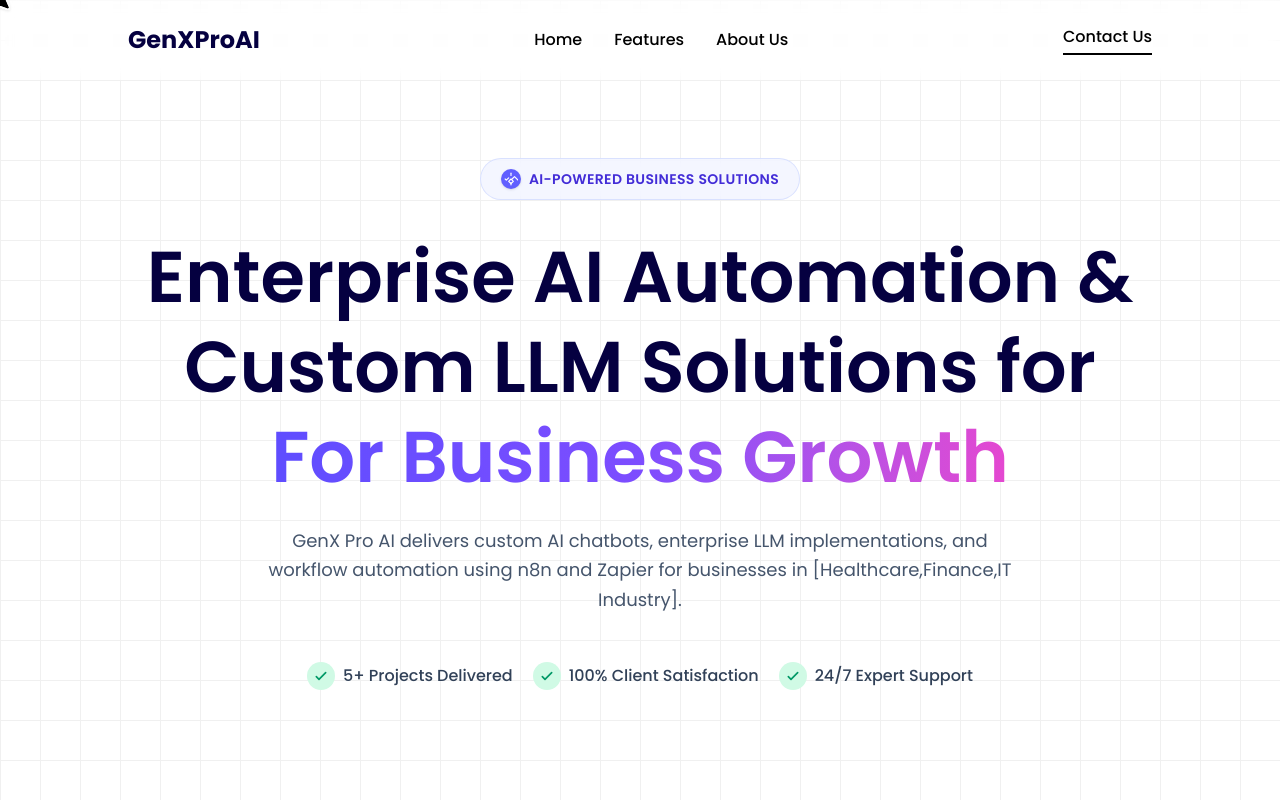
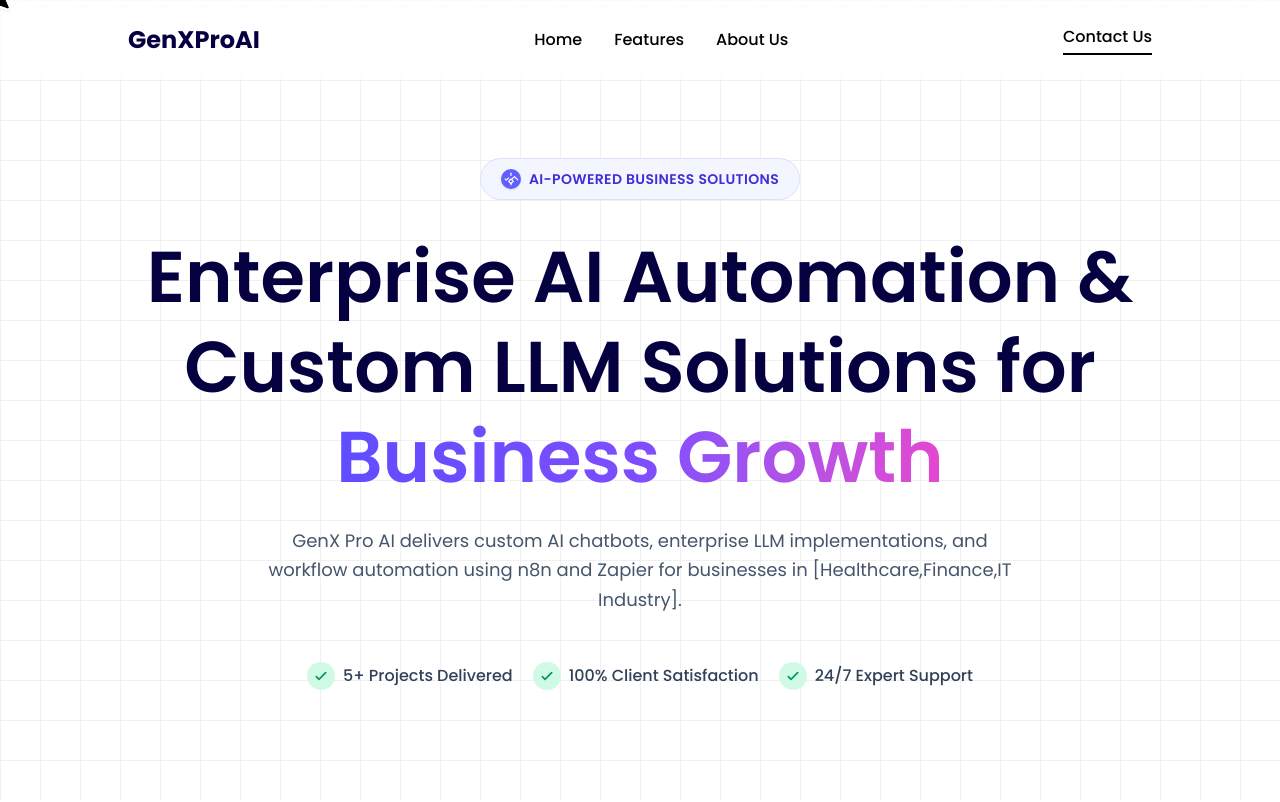
Before and after one commit to mahi12jain/GenXProAI.github.io, a React (Vite) app: page / in a window 1280 px wide. Shown: the top 802 px of the page. Built offline with nearby package versions, Linux system fonts and the light colour scheme.

Commit message:
Refactor Hero component for improved readability

```diff
--- a/src/components/Hero.jsx
+++ b/src/components/Hero.jsx
@@ -119,7 +119,7 @@
           <h1 className="text-4xl md:text-6xl lg:text-7xl font-semibold max-w-5xl text-center mx-auto text-[#050040] leading-tight mb-6">
             Enterprise AI Automation & Custom LLM Solutions  for{' '}
             <span className="bg-gradient-to-r from-[#5f4dff] via-[#7d4dff] to-[#e547d0] text-transparent bg-clip-text">
-             For Business Growth
+              Business Growth
             </span>
           </h1>
 
```
